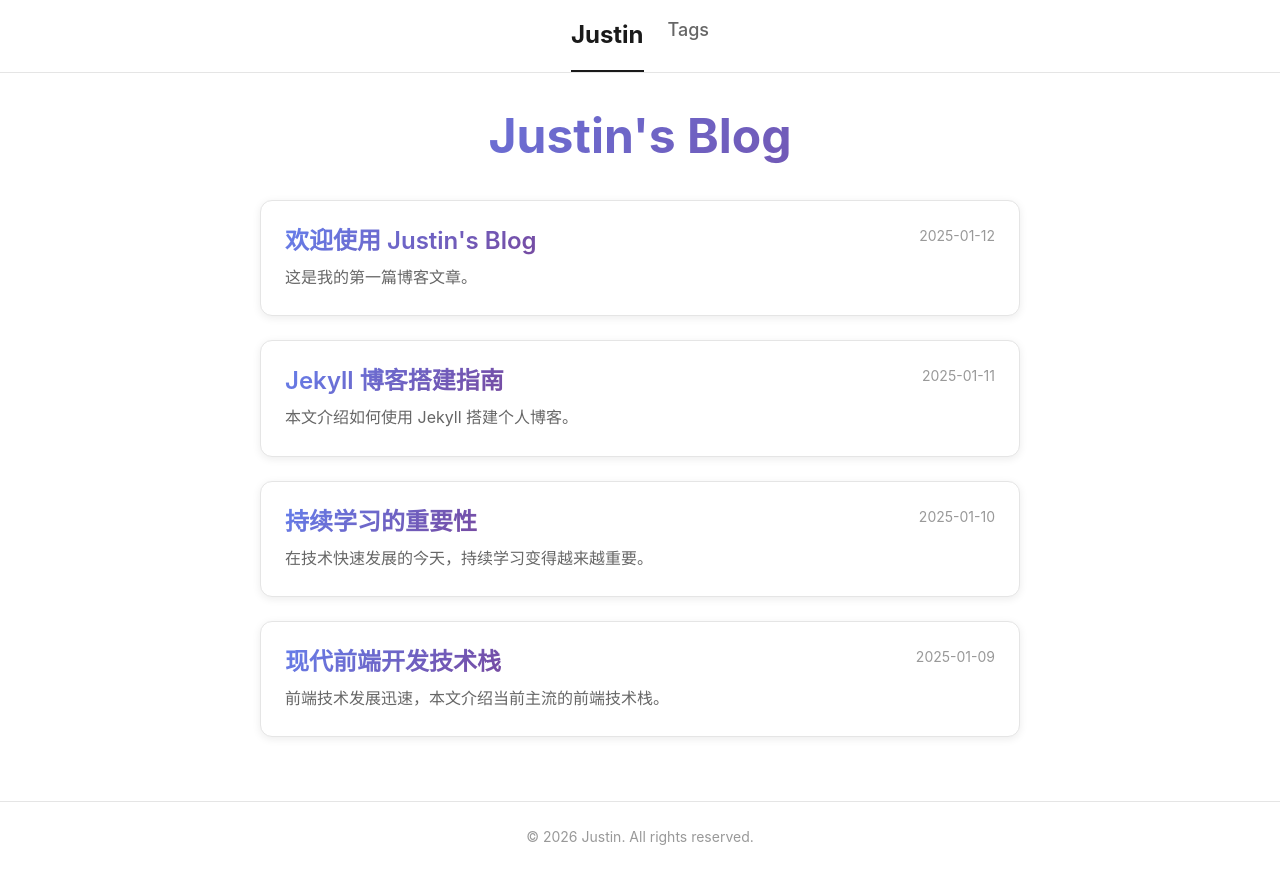
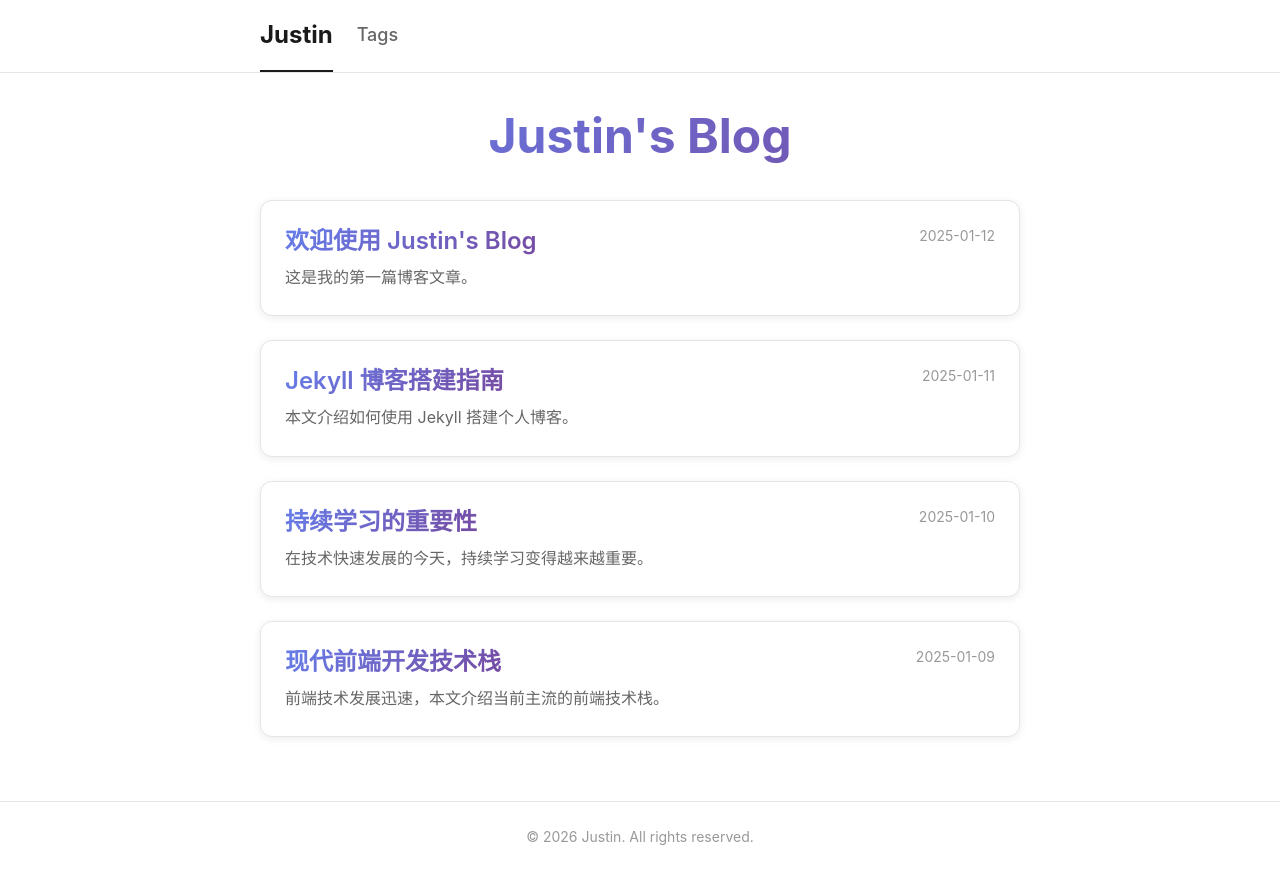
Before and after one commit to daysneco/daysneco.github.io, a Jekyll site: the page built from index.md, in a window 1280 px wide. Shown: the top 884 px of the page. Built offline with Jekyll 4.4.1, drawn with Linux system fonts in a browser that asks for light colours.

Commit message:
Center navigation items vertically

```diff
--- a/_sass/_navigation.scss
+++ b/_sass/_navigation.scss
@@ -14,7 +14,7 @@
     margin: 0 auto;
     padding: 0 $container-padding;
     display: flex;
-    justify-content: center;
+    align-items: center;
     gap: $spacing-lg;
   }
 
```
